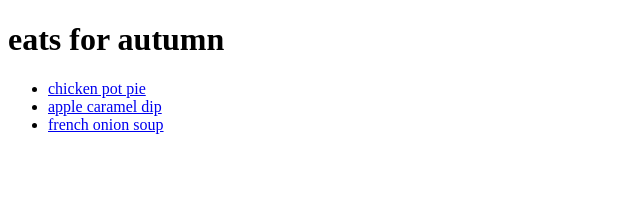
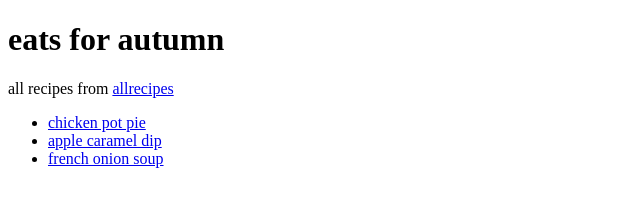
Before and after one commit to cel004/recipes, a plain HTML site: page index.html in a window 1280 px wide. Shown: the whole page, without its empty margins (0-640 px from the left). Drawn offline with Linux system fonts and the light colour scheme.

Commit message:
Add credit to All Recipes

```diff
--- a/index.html
+++ b/index.html
@@ -9,6 +9,7 @@
 
     <body>
         <h1>eats for autumn</h1>
+        <p>all recipes from <a href="https://www.allrecipes.com/" target="_blank" rel="noopener noreferrer">allrecipes</a></p>
         <ul>
         <li><a href="./recipes/chickenpp.html">chicken pot pie</a></li>
         <li><a href="./recipes/appledip.html">apple caramel dip</a></li>
```
Also changed, not shown: images/apple.jpg (added), images/french.jpg (added), images/pot.jpg (added).
